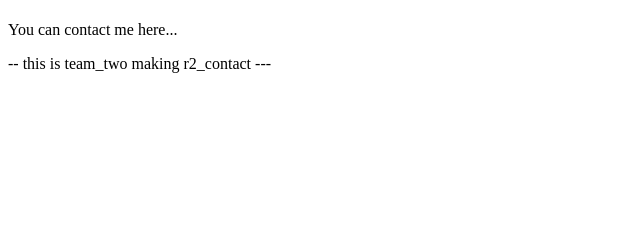
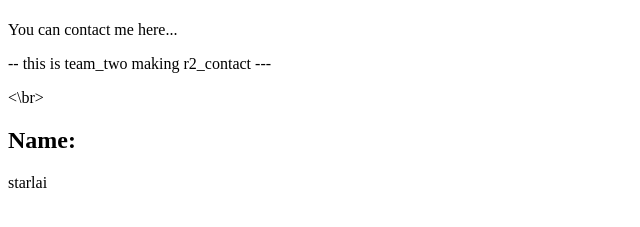
Before and after one commit to flyingstarlai/git.versioning.demo, a plain HTML site: page src/contact.html in a window 1280 px wide. Shown: the part 59-286 px from the top of the page, without its empty margins (0-640 px from the left). Drawn offline with Linux system fonts and the light colour scheme.

Commit message:
finishing contact

```diff
--- a/src/contact.html
+++ b/src/contact.html
@@ -5,5 +5,8 @@
       <h1>My Contact</h1>
       <p>You can contact me here...</p>
       <p> -- this is team_two making r2_contact --- </p>
+      <\br>
+      <h2>Name:</h2>
+      <p>starlai</p>
    </body>
 </html>
```
